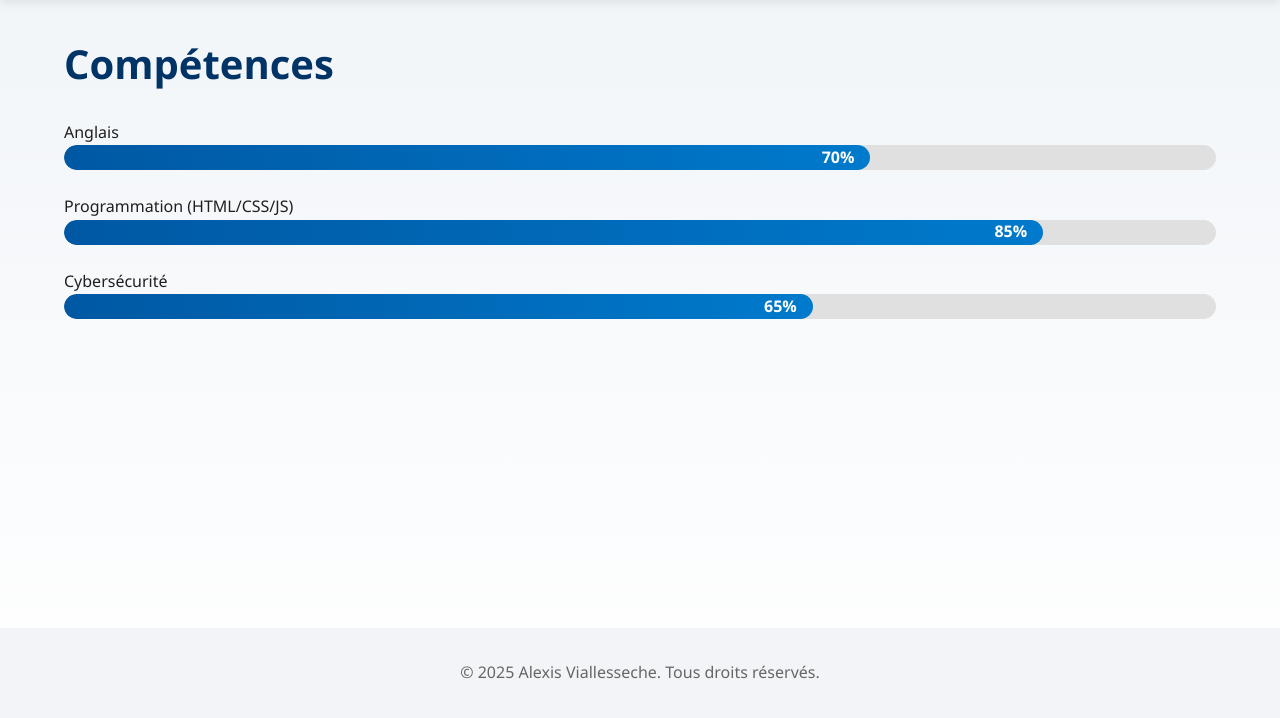
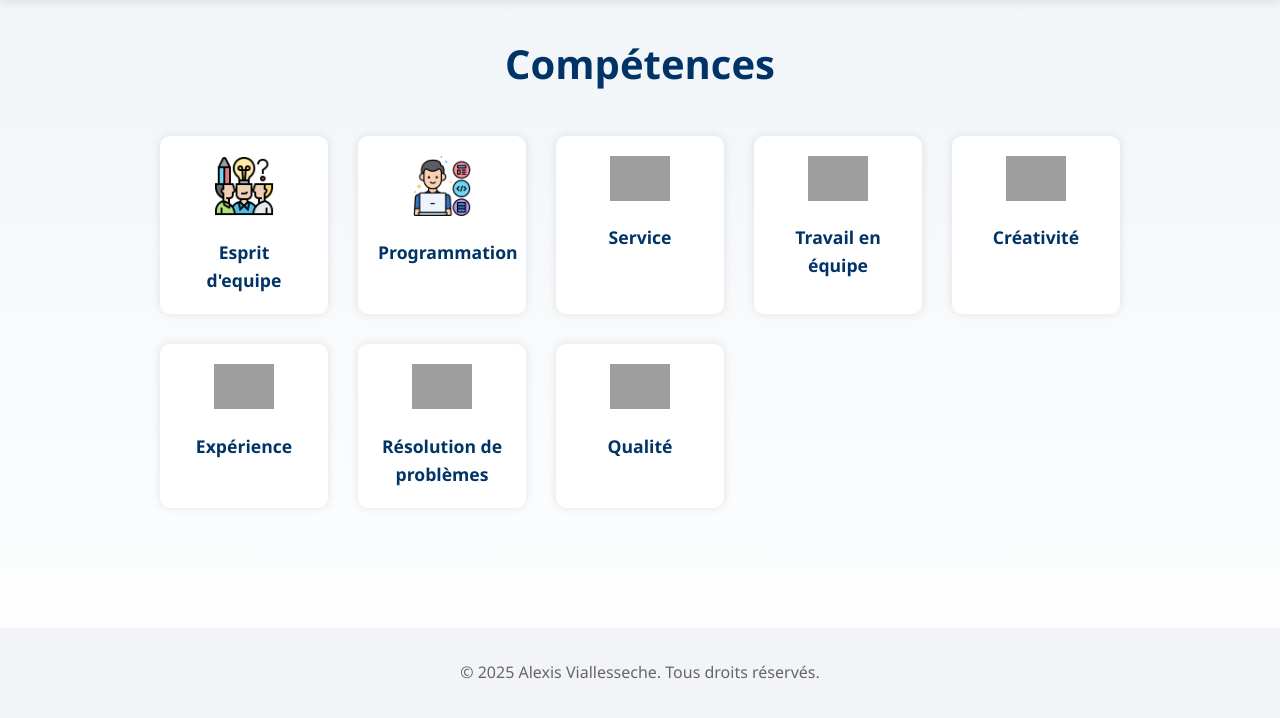
Before and after one commit to alexisvlsch/CV, a PHP site: page /skills.html in a window 1280 px wide. Shown: the part 82-800 px from the top of the page. Run offline with PHP 8.4, Linux system fonts and the light colour scheme; grey boxes are pictures that could not be loaded.

Commit message:
ajout de photo ajout dossier images avec les redirections

```diff
--- a/cv.html
+++ b/cv.html
@@ -21,7 +21,7 @@
     <h1>CV d'Alexis Viallesseche</h1>
 
     <section class="profile">
-      <img src="photoprofil.jpeg" alt="Photo de profil" width="200" height="200">
+      <img src="images/photoprofil.jpeg" alt="Photo de profil" width="200" height="200">
       <div class="info-perso">
         <p><strong>Adresse :</strong>09500 la bastide de bousignac</p>
         <p><strong>Email :</strong> <a href="mailto:viallessechea@gmail.com">viallessechea@gmail.com</a></p>
--- a/gallery.html
+++ b/gallery.html
@@ -22,13 +22,13 @@
 
     <div class="gallery">
       <figure class="gallery-item">
-        <img src="conflabia.jpg" alt="Projet robotique" width="600" height="400">
+        <img src="images/conflabia.jpg" alt="Projet robotique" width="600" height="400">
       </figure>
       <figure class="gallery-item">
-        <img src="pisciculture.jpg" alt="Stage pisciculture" width="600" height="400">
+        <img src="images/pisciculture.jpg" alt="Stage pisciculture" width="600" height="400">
       </figure>
       <figure class="gallery-item">
-        <img src="starterpack.png" alt="Starter pack" width="600" height="400">
+        <img src="images/starterpack.png" alt="Starter pack" width="600" height="400">
       </figure>
     </div>
   </main>
--- a/skills.html
+++ b/skills.html
@@ -19,28 +19,42 @@
 
   <main class="container skills-section">
     <h1>Compétences</h1>
-
-    <div class="skill">
-      <div class="skill-label">Anglais</div>
-      <div class="skill-bar">
-        <div class="skill-fill" style="width: 70%">70%</div>
+    <div class="skills-grid">
+      <div class="skill-card">
+        <img src="images/skills/espritequipe.png" alt="Esprit d'equipe">
+        <p>Esprit d'equipe</p>
       </div>
-    </div>
-
-    <div class="skill">
-      <div class="skill-label">Programmation (HTML/CSS/JS)</div>
-      <div class="skill-bar">
-        <div class="skill-fill" style="width: 85%">85%</div>
+      <div class="skill-card">
+        <img src="images/skills/programmation.png" alt="Programmation">
+        <p>Programmation</p>
       </div>
-    </div>
-
-    <div class="skill">
-      <div class="skill-label">Cybersécurité</div>
-      <div class="skill-bar">
-        <div class="skill-fill" style="width: 65%">65%</div>
+      <div class="skill-card">
+        <img src="images/skills/service.png" alt="Service">
+        <p>Service</p>
+      </div>
+      <div class="skill-card">
+        <img src="images/skills/teamwork.png" alt="Travail en équipe">
+        <p>Travail en équipe</p>
+      </div>
+      <div class="skill-card">
+        <img src="images/skills/creativity.png" alt="Créativité">
+        <p>Créativité</p>
+      </div>
+      <div class="skill-card">
+        <img src="images/skills/experience.png" alt="Expérience">
+        <p>Expérience</p>
+      </div>
+      <div class="skill-card">
+        <img src="images/skills/solution.png" alt="Solution">
+        <p>Résolution de problèmes</p>
+      </div>
+      <div class="skill-card">
+        <img src="images/skills/quality.png" alt="Qualité">
+        <p>Qualité</p>
       </div>
     </div>
   </main>
+
 
   <footer>
     &copy; 2025 Alexis Viallesseche. Tous droits réservés.
--- a/style.css
+++ b/style.css
@@ -238,3 +238,43 @@ footer {
     font-size: 2rem;
   }
 }
+
+.skills-section h1 {
+  text-align: center;
+  margin-bottom: 40px;
+  font-size: 2.5em;
+  color: #003366;
+}
+
+.skills-grid {
+  display: grid;
+  grid-template-columns: repeat(auto-fit, minmax(150px, 1fr));
+  gap: 30px;
+  padding: 0 20px;
+  max-width: 1000px;
+  margin: auto;
+}
+
+.skill-card {
+  text-align: center;
+  background: white;
+  border-radius: 10px;
+  padding: 20px;
+  box-shadow: 0 0 10px rgba(0, 0, 0, 0.1);
+  transition: transform 0.2s;
+}
+
+.skill-card:hover {
+  transform: translateY(-5px);
+}
+
+.skill-card img {
+  max-width: 60px;
+  margin-bottom: 15px;
+}
+
+.skill-card p {
+  font-size: 1.1em;
+  font-weight: bold;
+  color: #003366;
+}
```
Also changed, not shown: images/conflabia.jpg (renamed from conflabia.jpg), images/photoprofil.jpeg (added), images/pisciculture.jpg (added), images/skills/espritequipe.png (added), images/skills/programmation.png (added), 4 other files.
